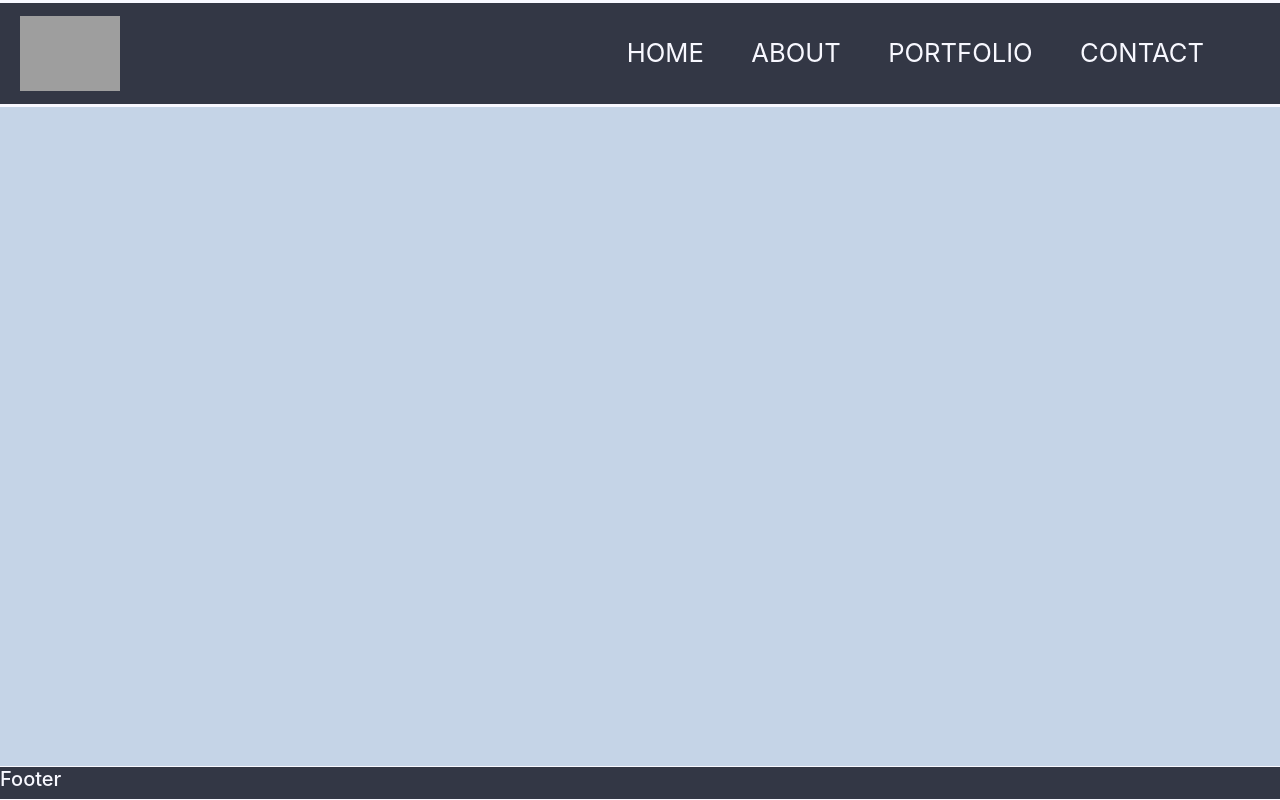
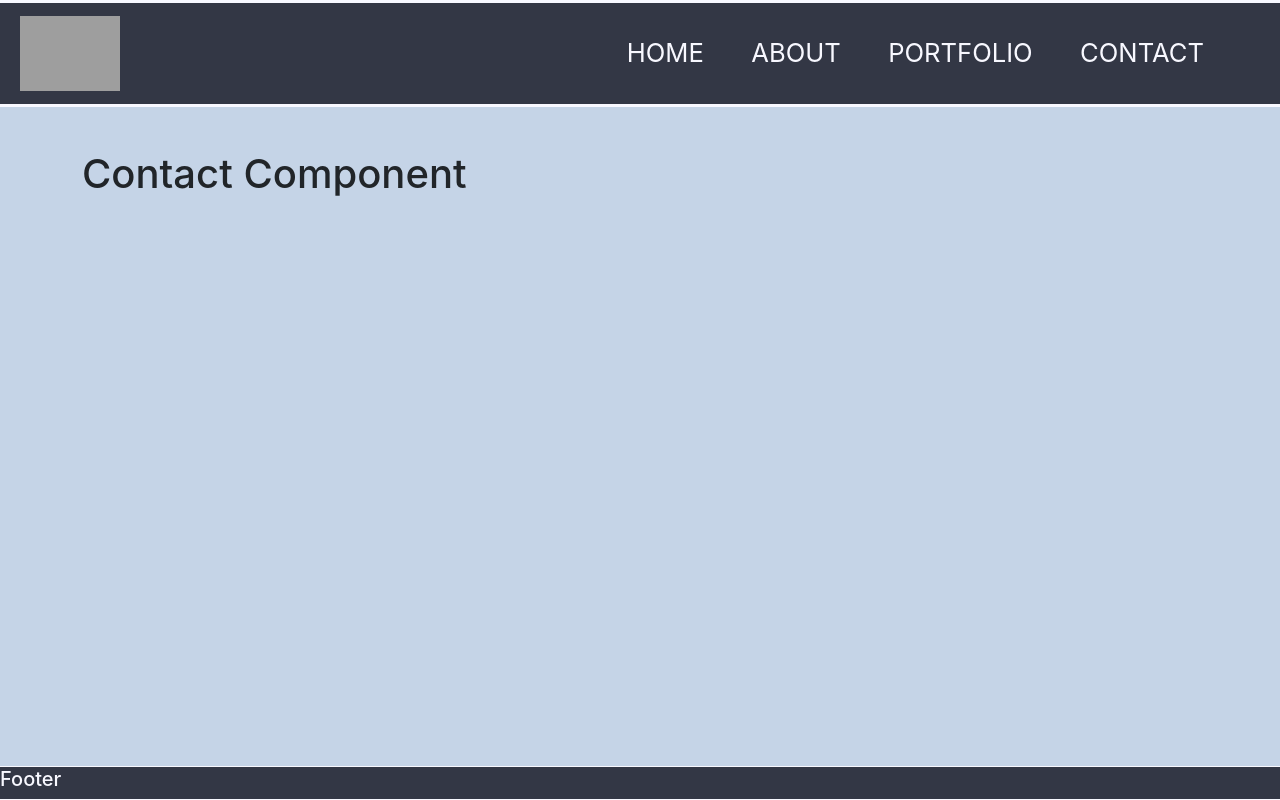
Before and after one commit to thewrightbrandon/Brandon_Wright_Portfolio, a React (Create React App) app: page /Contact in a window 1280 px wide. Built offline with nearby package versions, Linux system fonts and the light colour scheme; grey boxes are pictures that could not be loaded.

Commit message:
Pushing to heroku

```diff
--- a/public/css/main.css
+++ b/public/css/main.css
@@ -100,7 +100,10 @@ footer {
 
 /* ABOUT */
 
-
+.aboutDiv {
+  margin-top: 150px;
+  margin-bottom: 75px;
+}
 
 /* PORTFOLIO */
 
@@ -124,7 +127,10 @@ p {
 
 /* CONTACT */
 
-
+.contactDiv {
+  margin-top: 150px;
+  margin-bottom: 75px;
+}
 
 /* ANIMATIONS */
 
--- a/src/components/About.js
+++ b/src/components/About.js
@@ -4,7 +4,7 @@ class About extends React.Component {
 
   render = () => {
     return (
-      <div>
+      <div className="container aboutDiv">
         <h1>About Component</h1>
       </div>
     )
--- a/src/components/Contact.js
+++ b/src/components/Contact.js
@@ -4,7 +4,7 @@ class Contact extends React.Component {
 
   render = () => {
     return (
-      <div>
+      <div className="container contactDiv">
         <h1>Contact Component</h1>
       </div>
     )
```
